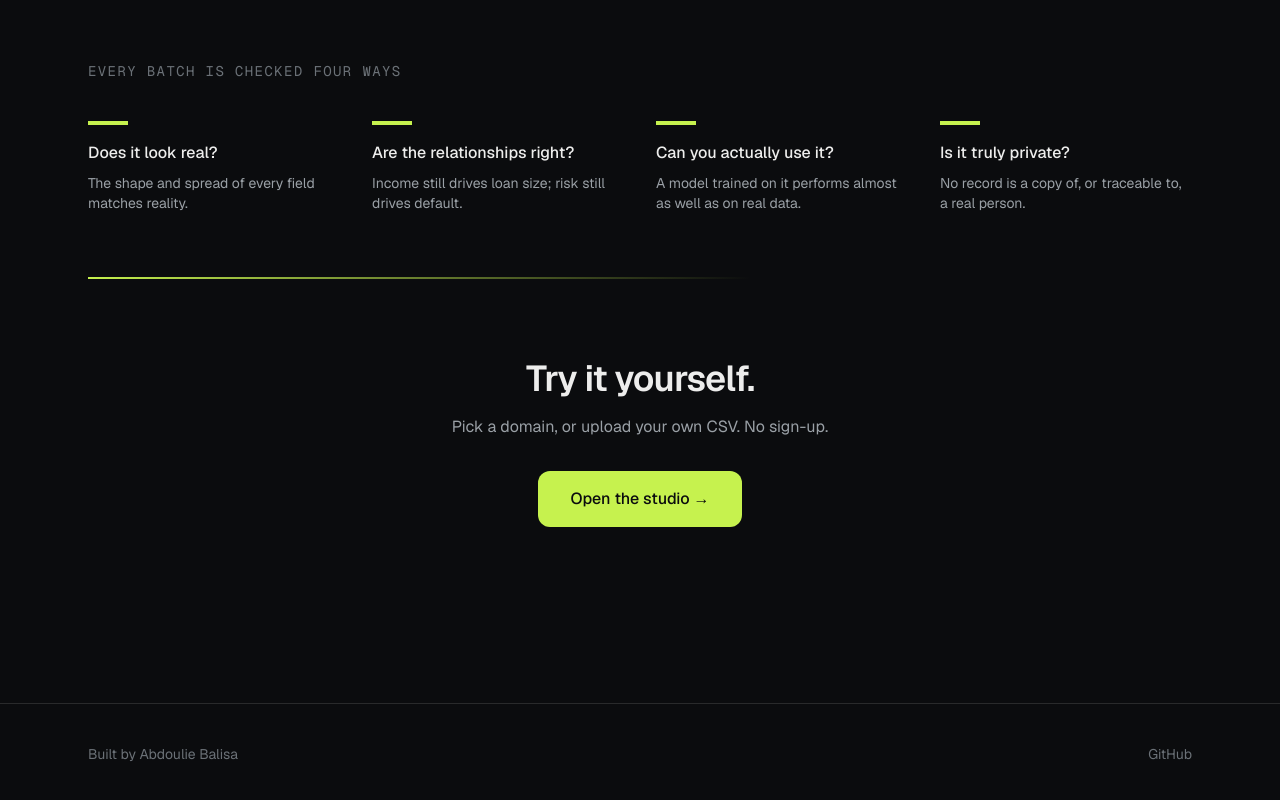
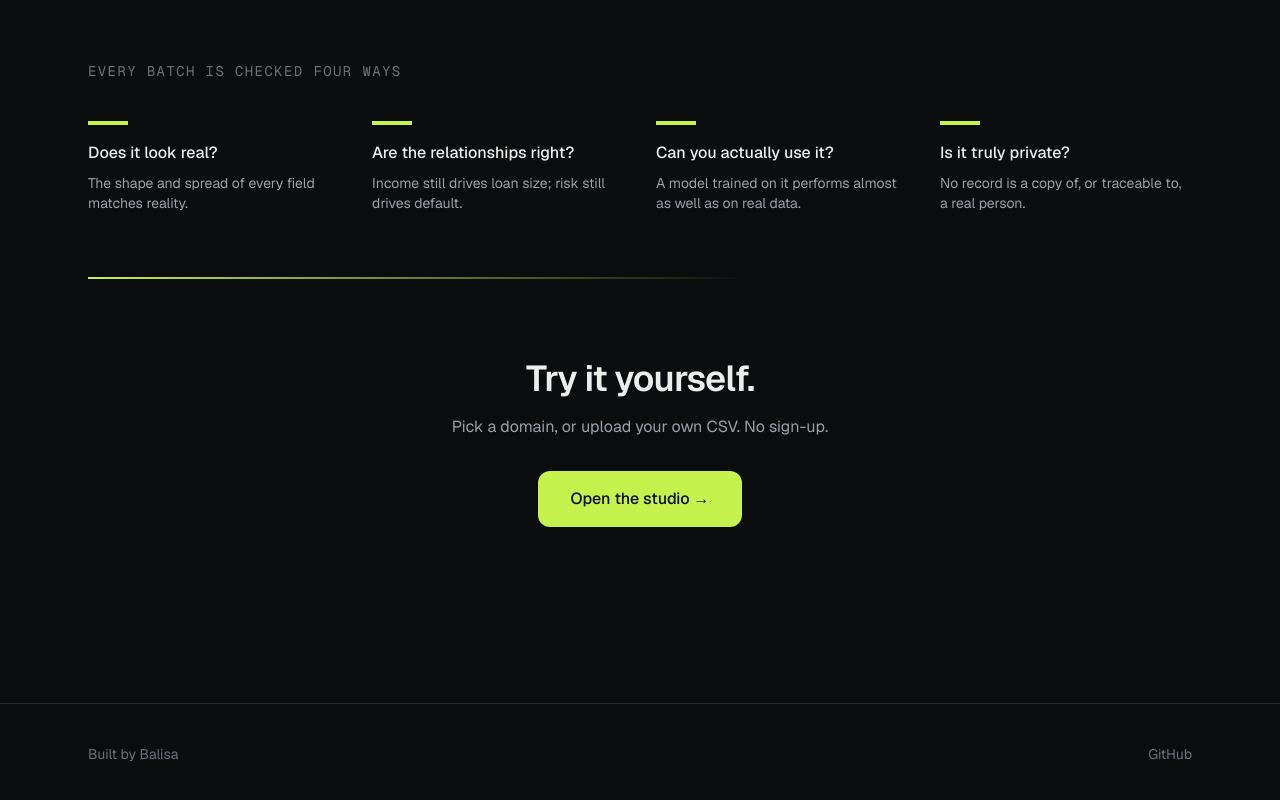
Before and after one commit to Balisa50/nova, a Next.js app in the folder frontend/: page / in a window 1280 px wide. Shown: the part 2372-3172 px from the top of the page. Built offline with nearby package versions, Linux system fonts and the light colour scheme.

Commit message:
chore: footer credit reads Built by Balisa

```diff
--- a/frontend/app/layout.tsx
+++ b/frontend/app/layout.tsx
@@ -44,7 +44,7 @@ function Footer() {
   return (
     <footer className="border-t border-line mt-24">
       <div className="mx-auto max-w-6xl px-6 py-10 flex flex-col sm:flex-row gap-4 justify-between text-sm text-faint">
-        <span>Built by Abdoulie Balisa</span>
+        <span>Built by Balisa</span>
         <span className="flex gap-5">
           <a href="https://github.com/Balisa50/nova" className="hover:text-fg no-underline">
             GitHub
```
